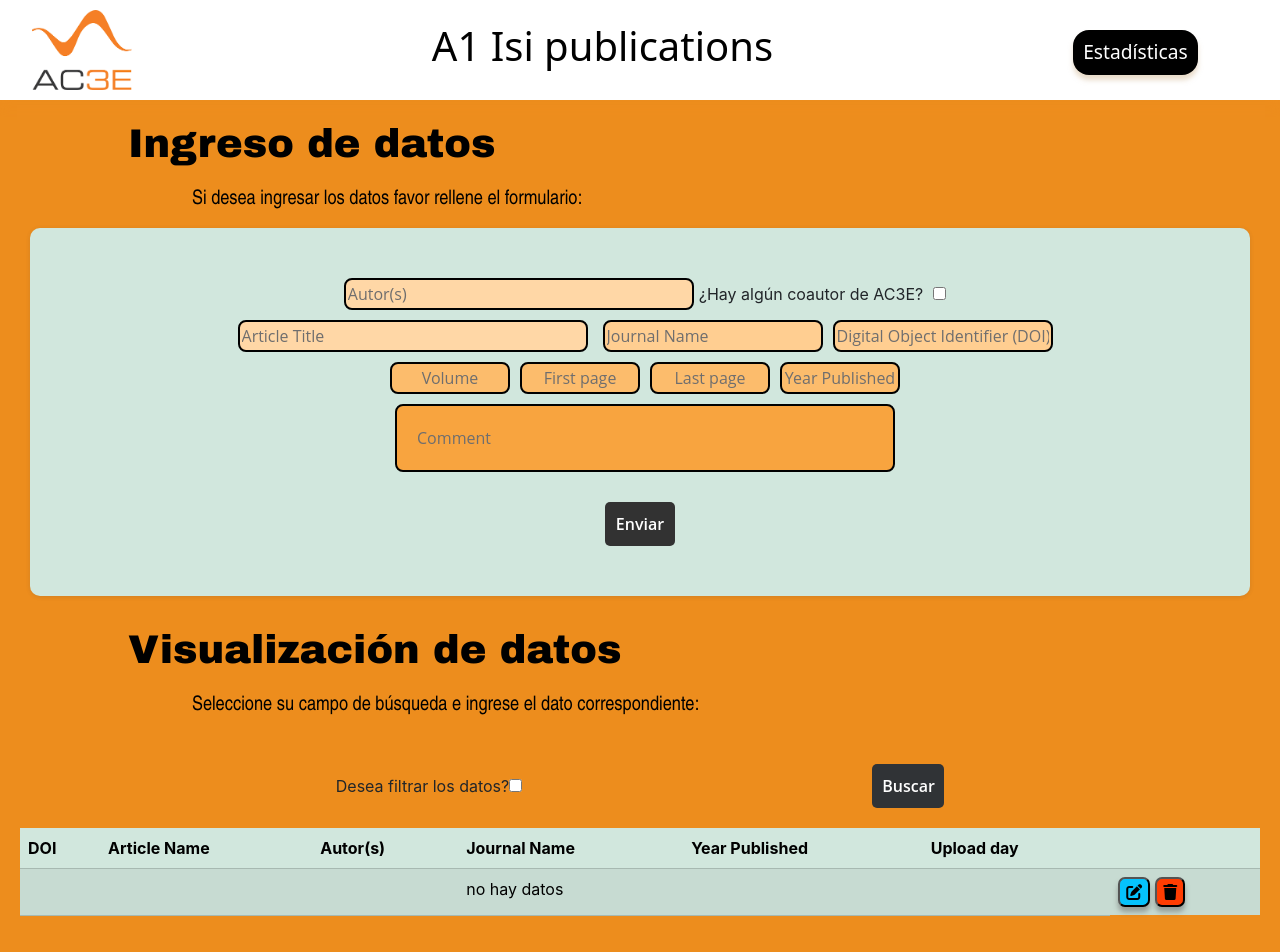
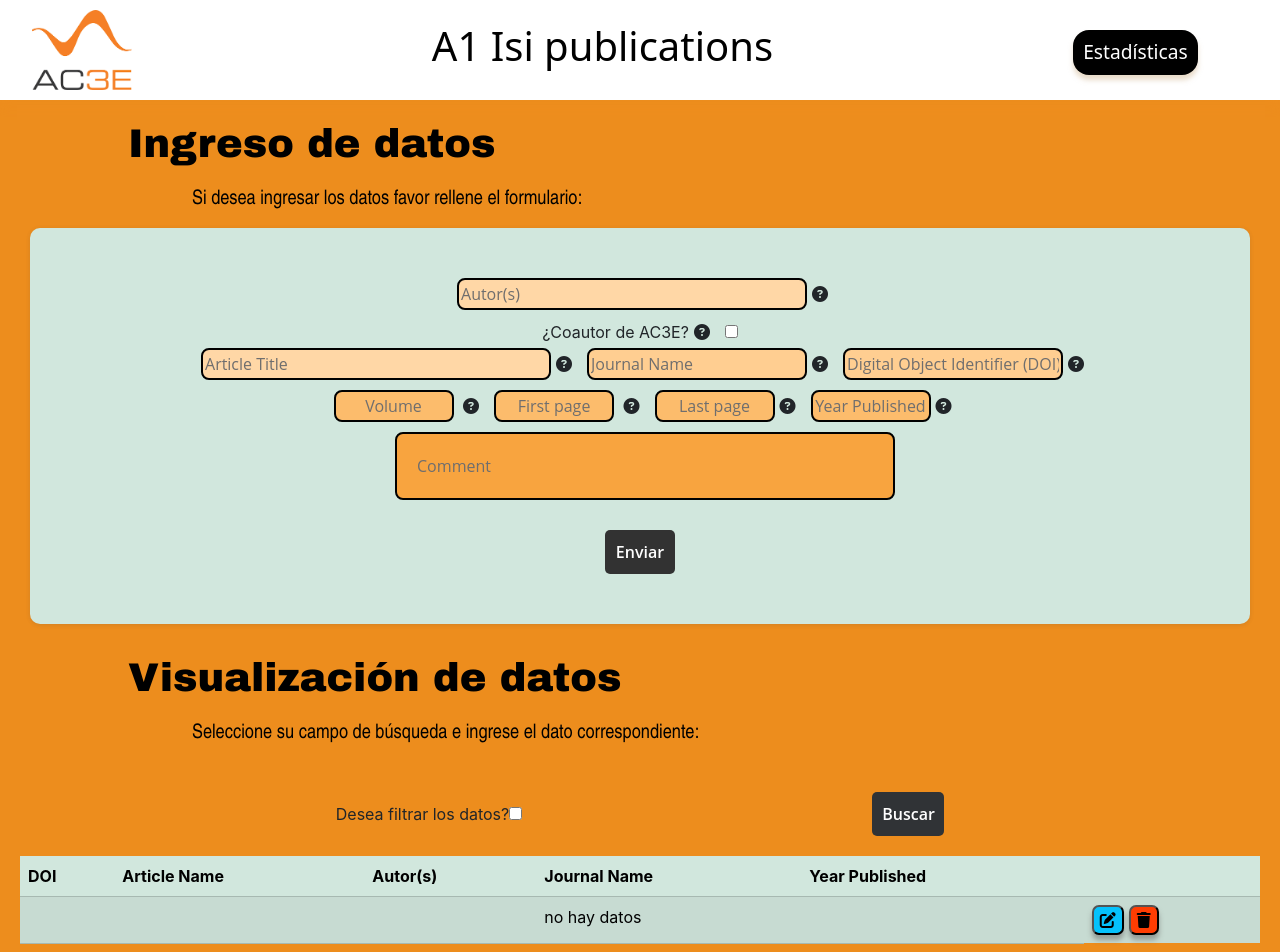
Before and after one commit to Catsblues/Ac3e, a React (Create React App) app in the folder ac3e/: page /Inicio/a1 in a window 1280 px wide. Shown: the top 952 px of the page. Built offline with nearby package versions, Linux system fonts and the light colour scheme.

Commit message:
Update ac3e

```diff
--- a/ac3e/src/A1/A1.css
+++ b/ac3e/src/A1/A1.css
@@ -49,7 +49,7 @@
     width: 350px;
     padding: 2px;
     background-color: rgb(255, 215, 166);
-    margin-right: 5px;
+
 }
 
 .journal, .doi{
@@ -86,6 +86,35 @@
 .formulario button[type="submit"]:hover {
 	background: #000000;
 }
+
+
+.innerText {
+    background-color: #ffffff;
+    display: none;
+    font-family: 'Open Sans', sans-serif;
+    border-radius: 8px;
+    border: 2px solid #000000;
+    font-size: 10px;
+    width: 70px;
+    height: 40px;
+    position: fixed;
+
+}
+
+.item {
+    background-color: transparent;
+    width: 25px;
+    height: 10px;
+    padding: 5px;
+}
+
+
+
+.item:hover .innerText {
+    display: block;
+  }
+
+
 
 .tabla{
     margin-top: 10px;
--- a/ac3e/src/A1/A1.js
+++ b/ac3e/src/A1/A1.js
@@ -28,11 +28,9 @@ const A1=()=> {
 
     const filtroChange = (e) => {
         setRegister("default");
-        console.log(check);
         if(check === ""){
           localStorage.setItem("check", "checked");
           setCheck("checked");
-          console.log("entre a checked");
           setFiltroSelect("visible");
           setInputText("text");
 
@@ -51,10 +49,9 @@ const A1=()=> {
     }
 
 
-  const writeJson = (newAutor, newCoautor, newTitulo, newJournal, newDoi, newVolume, newFirst, newLast, newYearPublished) => {
-    let newReport = {autor: newAutor, coautor: newCoautor,title: newTitulo, journal: newJournal, doi: newDoi, volume: newVolume, firstPage: newFirst , lastPage: newLast , yearPublished: newYearPublished};
+  const writeJson = (newAutor, newCoautor, newTitulo, newJournal, newDoi, newVolume, newFirst, newLast, newYearPublished, newuploadDay) => {
+    let newReport = {autor: newAutor, coautor: newCoautor,title: newTitulo, journal: newJournal, doi: newDoi, volume: newVolume, firstPage: newFirst , lastPage: newLast , yearPublished: newYearPublished, uploadDay: newuploadDay};
     var data = JSON.parse(localStorage.getItem("data"));
-    console.log(data);
     if((data.find(reporte => reporte.journal === "no hay datos")) !== undefined){
       data=[];
     }
@@ -83,7 +80,6 @@ const A1=()=> {
 
   const inicial = () => {
     if( (JSON.parse(localStorage.getItem("data"))) === null){
-      console.log("holi");
       let newReport = {autor: "", title: "", journal: "no hay datos", doi: "", volume:"" , firstPage: "" , lastPage:""  , yearPublished:"" };
       let lis = [];
       lis.push(newReport);
@@ -97,14 +93,12 @@ const A1=()=> {
       }
 
       else if(check !=="checked"){
-        console.log("hola");
         localStorage.setItem("check","");
         setCheck("");
         var data = JSON.parse(localStorage.getItem("data"));
         localStorage.setItem("show", JSON.stringify(data));
       }
       else{
-        console.log("hol2");
 
       }
     }
@@ -128,12 +122,10 @@ const A1=()=> {
   }
 
   const busqueda = (e) =>{
-    console.log("entre");
     var data = JSON.parse(localStorage.getItem("data"));
     let show = [];
     for(var i = 0; i < data.length; i++){
         if(register==="doi"){
-          console.log("entre a doi");
             if(data[i].doi===search){
                 show.push(data[i])
             }
@@ -149,7 +141,6 @@ const A1=()=> {
             }
         }
     }
-    console.log("sali de busqueda");
     localStorage.setItem("show",JSON.stringify(show));
     window.location.reload();
 
@@ -191,27 +182,75 @@ const A1=()=> {
             const first = ev.target.first.value;
             const last = ev.target.last.value;
             const date = ev.target.date.value;
+            const fecha = new Date();
+            const añoActual = fecha.getFullYear();
+            const mesActual = fecha.getMonth()+1;
+            const uploadDay = {añoActual}+","+{mesActual};
 
 
-            writeJson(autor, coautor, titulo, journal, doi, volumen, first,last,date);
+            writeJson(autor, coautor, titulo, journal, doi, volumen, first,last,date,uploadDay);
             window.location.reload();
             }}>
           <div>
+
 					  <input type="text" name="autor" id="autor" className="autor" autoComplete="off" placeholder="Autor(s)"/>
-            <label>¿Hay algún coautor de AC3E?</label>
+            <span className="item"><i class="fa-solid fa-circle-question"></i>
+              <span class="innerText">
+                texto
+              </span>
+            </span>
+            </div>
+
+            <label>¿Coautor de AC3E?</label>
+            <span className="item"><i class="fa-solid fa-circle-question"></i>
+              <div class="innerText">
+                texto
+              </div>
+            </span>
             <input type="checkbox" name="checkCoautor" id="checkCoautor" onChange={coautorChange}></input>
-            <input type={coautors} name="coautor" id="coautor" placeholder="Coauthor(s)"></input>
+            <input type={coautors} name="coautor" id="coautor" autoComplete="off" placeholder="Coauthor(s)"></input>
+
+          <div>
+          <input type="text" name="titulo" id="titulo" className="titulo" autoComplete="off" placeholder="Article Title"/>
+          <span className="item"><i class="fa-solid fa-circle-question"></i>
+              <div class="innerText">
+                texto
+              </div>
+            </span>
+					  <input type="text" name="journal" id="journal" className="journal" autoComplete="off" placeholder="Journal Name"/>
+            <span className="item"><i class="fa-solid fa-circle-question"></i>
+              <div class="innerText">
+                texto
+              </div>
+            </span>
+            <input type="text" name="doi" id="doi" className="doi" autoComplete="off" placeholder="Digital Object Identifier (DOI)"/>
+            <span className="item"><i class="fa-solid fa-circle-question"></i>
+              <div class="innerText">
+                texto
+              </div>
+            </span>
           </div>
           <div>
-          <input type="text" name="titulo" id="titulo" className="titulo" autoComplete="off" placeholder="Article Title"/>
-					  <input type="text" name="journal" id="journal" className="journal" autoComplete="off" placeholder="Journal Name"/>
-            <input type="text" name="doi" id="doi" className="doi" autoComplete="off" placeholder="Digital Object Identifier (DOI)"/>
-          </div>
-          <div>
-					  <input type="text" name="volumen" id="volumen" className="volumen" autoComplete="off" placeholder="Volume"/>
-            <input type="text" name="first" id="first" className="first" autoComplete="off" placeholder="First page"/>
-            <input type="text" name="last" id="last" className="last" autoComplete="off" placeholder="Last page"/>
-            <input type="text" name="publish" id="date" className="date" autoComplete="off" placeholder="Year Published"/>
+					  <input type="text" name="volumen" id="volumen" className="volumen" autoComplete="off" placeholder="Volume"/> <span className="item"><i class="fa-solid fa-circle-question"></i>
+              <div class="innerText">
+                texto
+              </div>
+            </span>
+            <input type="text" name="first" id="first" className="first" autoComplete="off" placeholder="First page"/> <span className="item"><i class="fa-solid fa-circle-question"></i>
+              <div class="innerText">
+                texto
+              </div>
+            </span>
+            <input type="text" name="last" id="last" className="last" autoComplete="off" placeholder="Last page"/><span className="item"><i class="fa-solid fa-circle-question"></i>
+              <div class="innerText">
+                texto
+              </div>
+            </span>
+            <input type="text" name="publish" id="date" className="date" autoComplete="off" placeholder="Year Published"/><span className="item"><i class="fa-solid fa-circle-question"></i>
+              <div class="innerText">
+                texto
+              </div>
+            </span>
           </div>
           <div>
             <input type="text" name="comentario" className="comentario" autoComplete="off" placeholder="Comment"></input>
@@ -238,7 +277,7 @@ const A1=()=> {
                     <option value="doi">Digital Object Identifier (DOI)</option>
                     <option value="autor">Autor(s)</option>
                     <option value="articulo">Article Name</option>
-                    <option value="date">Upload Day</option>
+
                 </select>
 
                 <input type= {inputText} name="buscar" id="buscar" autoComplete="off" onChange={ev => setSearch(ev.target.value)} ></input>
@@ -260,7 +299,6 @@ const A1=()=> {
       <th scope="col">Autor(s)</th>
       <th scope="col">Journal Name</th>
       <th scope="col">Year Published</th>
-      <th scope="col">Upload day</th>
       <th scope="col"></th>
 
     </tr>
@@ -277,7 +315,6 @@ const A1=()=> {
               <td>{reporte.autor}</td>
               <td>{reporte.journal}</td>
               <td>{reporte.yearPublished}</td>
-              <td>{reporte.uploadDay}</td>
               <div className="botones">
                 <button className="edit"><i class="fa-solid fa-pen-to-square"></i></button>
                 <button className="delete" onClick={()=>{deleteJson(reporte)}}><i class="fa-solid fa-trash"></i></button>
--- a/ac3e/src/Admin/PlanillaGen.js
+++ b/ac3e/src/Admin/PlanillaGen.js
@@ -11,17 +11,13 @@ const PlanillaGen = () => {
 
     const handleChange = (valor) => {
         setCampo(valor);
-        console.log(valor);
         if(valor === "A1"){
-          console.log("entrar");
           localStorage.setItem("campo","A1");
           localStorage.setItem("showGen",(localStorage.getItem("data")));
-          console.log(localStorage.getItem("showGen"));
           window.location.reload();
 
         }
         else{
-          console.log("entre aqui");
           let newReport = {autor: "", title: "", journal: "no hay datos", doi: "", volume:"" , firstPage: "" , lastPage:""  , yearPublished:"" };
           let lis = [];
           lis.push(newReport);
@@ -37,11 +33,9 @@ const PlanillaGen = () => {
 
     const filtroChange = (e) => {
       setRegister("default");
-      console.log(check);
       if(check === ""){
         localStorage.setItem("checkGen", "checked");
         setCheck("checked");
-        console.log("entre a checked");
         setFiltroSelect("visible");
         setInputText("text");
       }
@@ -130,12 +124,10 @@ const PlanillaGen = () => {
   }
 
   const busqueda = (e) =>{
-    console.log("entre");
     var data = JSON.parse(localStorage.getItem("data"));
     let show = [];
     for(var i = 0; i < data.length; i++){
         if(register==="doi"){
-          console.log("entre a doi");
             if(data[i].doi===search){
                 show.push(data[i])
             }
@@ -145,27 +137,23 @@ const PlanillaGen = () => {
                 show.push(data[i])
             }
         }
-        else if(register==="journal"){
-          if(data[i].journal===search){
+        else if(register==="articulo"){
+          console.log("Ingrese");
+          if(data[i].title===search){
               show.push(data[i])
           }
       }
-        else{
-            if(data[i].articulo===search){
-                show.push(data[i])
-            }
-        }
+
     }
-    console.log("sali de busqueda");
     localStorage.setItem("showGen",JSON.stringify(show));
     window.location.reload();
 
 
 }
 
- console.log("hola2");
+
   inicial();
-  console.log("hola3")
+
 
 
 
@@ -217,7 +205,6 @@ const PlanillaGen = () => {
                     <option value="doi">Digital Object Identifier (DOI)</option>
                     <option value="autor">Autor(s)</option>
                     <option value="articulo">Article Name</option>
-                    <option value="date">Upload Day</option>
                 </select>
 
                 <input type= {inputText} name="buscar" id="buscar" autoComplete="off" onChange={ev => setSearch(ev.target.value)} ></input>
@@ -236,7 +223,6 @@ const PlanillaGen = () => {
   <th scope="col">Autor(s)</th>
   <th scope="col">Journal Name</th>
   <th scope="col">Year Published</th>
-  <th scope="col">Upload day</th>
   <th scope="col"></th>
 
 </tr>
@@ -253,7 +239,6 @@ const PlanillaGen = () => {
               <td>{reporte.autor}</td>
               <td>{reporte.journal}</td>
               <td>{reporte.yearPublished}</td>
-              <td>{reporte.uploadDay}</td>
               <div className="botones">
                 <button className="edit"><i class="fa-solid fa-pen-to-square"></i></button>
                 <button className="delete" onClick={()=>{deleteJson(reporte)}}><i class="fa-solid fa-trash"></i></button>
--- a/ac3e/src/Admin/PlanillaInv.js
+++ b/ac3e/src/Admin/PlanillaInv.js
@@ -16,7 +16,7 @@ const PlanillaInv=()=> {
     const printInv = () => {
         var data = JSON.parse(localStorage.getItem("data"));
         if(data !== null){
-            if(searchInv === "Investigador1"){
+            if(searchInv === "Zañartu, M"){
                 localStorage.setItem("showInv",JSON.stringify(data));
             }
             else if(searchInv === null){
@@ -38,31 +38,26 @@ const PlanillaInv=()=> {
                   localStorage.setItem("showInv",JSON.stringify(lis));
                 }
                 else{
-                  console.log("final");
+
                   var final = new Array();
-                  console.log(final);
-                  console.log("a");
+
                   while(report!=undefined){
-                    console.log(final);
-                    console.log("b");
+
                     final.push(report);
-                    console.log(final);
-                    console.log("c");
+
                     let auxiliarList= [];
                     for(var i = 0; i < newList.length; i++){
                       if(compare(report, newList[i]) === false){
                         auxiliarList.push(newList[i]);
-                        console.log(auxiliarList);
+
                       }
                     }
                     newList=auxiliarList;
-                    console.log(newList);
                     report = newList.find(reporte => reporte.coautor === searchInv);
-                    console.log(report);
+
 
                   }
-                  console.log("sali");
-                  console.log(final);
+
                   localStorage.setItem("showInv", JSON.stringify(final));
                 }
 
@@ -75,17 +70,13 @@ const PlanillaInv=()=> {
 
     const handleChange = (valor) => {
         setCampo(valor);
-        console.log(valor);
         if(valor === "A1"){
-          console.log("entrar");
           localStorage.setItem("campo","A1");
           localStorage.setItem("showInv",(localStorage.getItem("data")));
-          console.log(localStorage.getItem("showInv"));
           window.location.reload();
 
         }
         else{
-          console.log("entre aqui");
           let newReport = {autor: "", conautor: "",title: "", journal: "no hay datos", doi: "", volume:"" , firstPage: "" , lastPage:""  , yearPublished:"" };
           let lis = [];
           lis.push(newReport);
@@ -101,11 +92,9 @@ const PlanillaInv=()=> {
 
     const filtroChange = (e) => {
       setRegister("default");
-      console.log(check);
       if(check === ""){
         localStorage.setItem("checkInv", "checked");
         setCheck("checked");
-        console.log("entre a checked");
         setFiltroSelect("visible");
         setInputText("text");
       }
@@ -188,22 +177,19 @@ const PlanillaInv=()=> {
   }
 
   const compare = (reportA, reportB) => {
-    console.log(reportA);
-    console.log(reportB);
+
     var Akeys = Object.keys(reportA);
     var Bkeys = Object.keys(reportB);
 
     if(Akeys.join("") !== Bkeys.join("")){
-      console.log("retorna falso");
       return false;
     }
     for(var i = 0; i < Akeys.length; i++){
       if(reportA[Akeys[i]] !== reportB[Bkeys[i]]){
-        console.log("retorna falso");
         return false;
       }
     }
-    console.log("retorna true");
+
     return true;
   }
 
@@ -213,7 +199,6 @@ const PlanillaInv=()=> {
     let show = [];
     for(var i = 0; i < data.length; i++){
         if(register==="doi"){
-          console.log("entre a doi");
             if(data[i].doi===search){
                 show.push(data[i])
             }
@@ -223,13 +208,14 @@ const PlanillaInv=()=> {
                 show.push(data[i])
             }
         }
-        else{
-            if(data[i].articulo===search){
+        else if(register==="articulo"){
+            if(data[i].title===search){
                 show.push(data[i])
             }
         }
+
     }
-    console.log("sali de busqueda");
+
     localStorage.setItem("showInv",JSON.stringify(show));
     window.location.reload();
 
@@ -290,7 +276,6 @@ const PlanillaInv=()=> {
                     <option value="doi">Digital Object Identifier (DOI)</option>
                     <option value="autor">Autor(s)</option>
                     <option value="articulo">Article Name</option>
-                    <option value="date">Upload Day</option>
                 </select>
 
                 <input type= {inputText} name="buscar" id="buscar" autoComplete="off" onChange={ev => setSearch(ev.target.value)} ></input>
@@ -309,7 +294,6 @@ const PlanillaInv=()=> {
   <th scope="col">Autor(s)</th>
   <th scope="col">Journal Name</th>
   <th scope="col">Year Published</th>
-  <th scope="col">Upload day</th>
   <th scope="col"></th>
 
 </tr>
@@ -326,7 +310,6 @@ const PlanillaInv=()=> {
               <td>{reporte.autor}</td>
               <td>{reporte.journal}</td>
               <td>{reporte.yearPublished}</td>
-              <td>{reporte.uploadDay}</td>
               <div className="botones">
                 <button className="edit"><i class="fa-solid fa-pen-to-square"></i></button>
                 <button className="delete" onClick={()=>{deleteJson(reporte)}}><i class="fa-solid fa-trash"></i></button>
```
